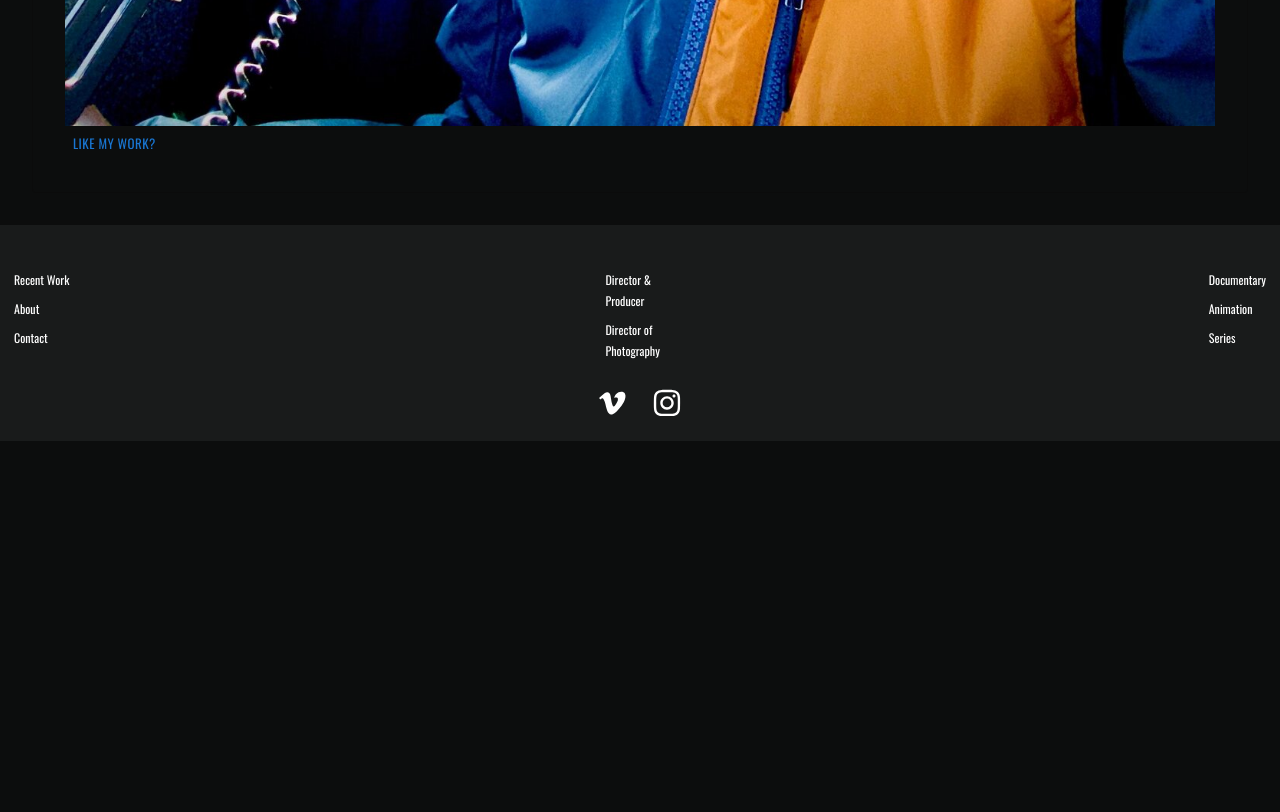
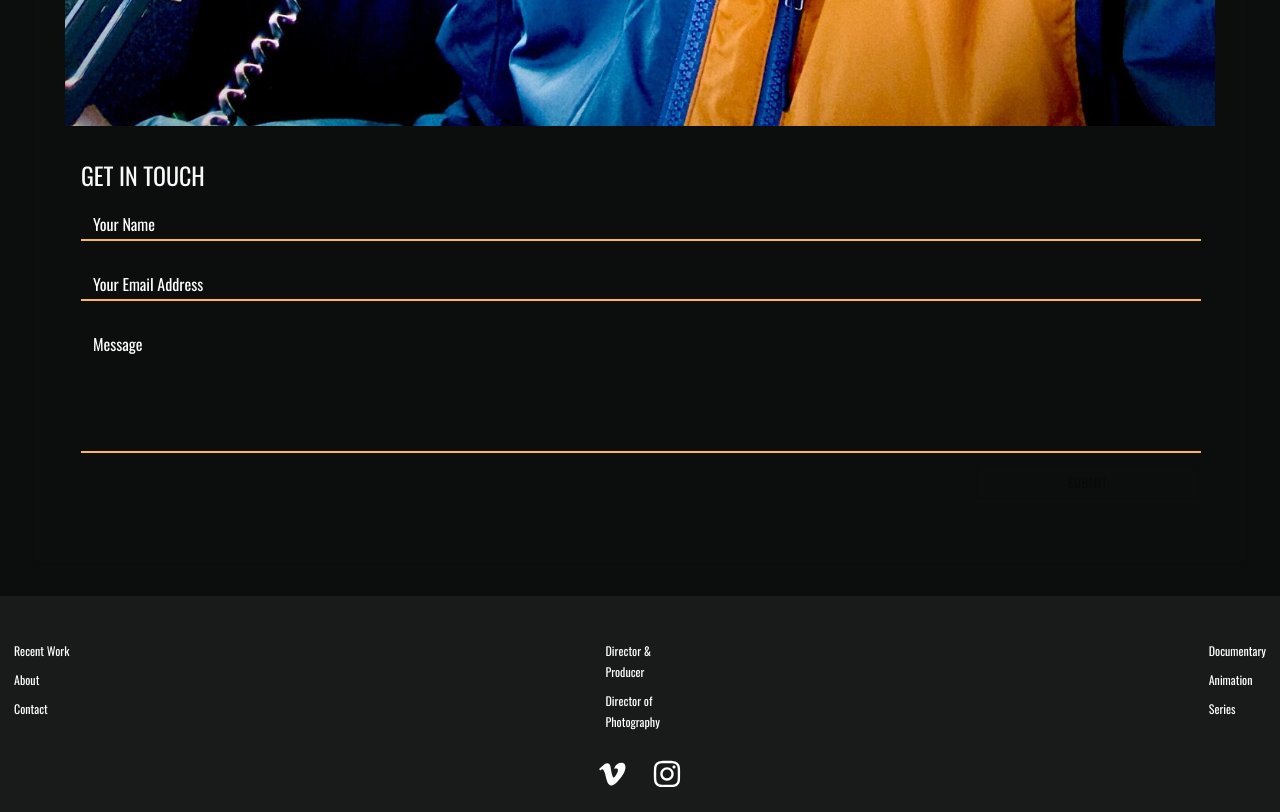
Before and after one commit to mwkwsd/sensensomething, a React (Create React App) app: page /about in a window 1280 px wide. Shown: the part 1280-2092 px from the top of the page. Before the commit the page ends 1721 px from the top, so only its background shows below. Built offline with nearby package versions, Linux system fonts and the light colour scheme.

Commit message:
About Page + Contact Template

```diff
--- a/src/components/molecules/About/AboutPage.tsx
+++ b/src/components/molecules/About/AboutPage.tsx
@@ -1,6 +1,6 @@
-import { Box, Button, Typography } from "@mui/material";
-import { Link } from "react-router-dom";
-import { Kurt } from "../../../assets/personalInfo/personalInfo";
+import { Box, Typography } from '@mui/material'
+import { Kurt } from '../../../assets/personalInfo/personalInfo'
+import { Contact } from '../../templates/Contact'
 
 export function AboutPage() {
   const title = Kurt.title
@@ -11,9 +11,15 @@ export function AboutPage() {
       <Typography variant="h3">{title}</Typography>
       <Typography>{description}</Typography>
       <Box display="flex" alignContent="center" justifyContent="center">
-        {Kurt.photos.map((photo) => <img src={photo.path} alt={photo.alt} style={{height: "100%", width: "100%"}}/>)}
+        {Kurt.photos.map(photo => (
+          <img
+            src={photo.path}
+            alt={photo.alt}
+            style={{ height: '100%', width: '100%' }}
+          />
+        ))}
       </Box>
-      <Button component={Link} to="/#contact">Like my work?</Button>
+      <Contact />
     </>
   )
 }
```
